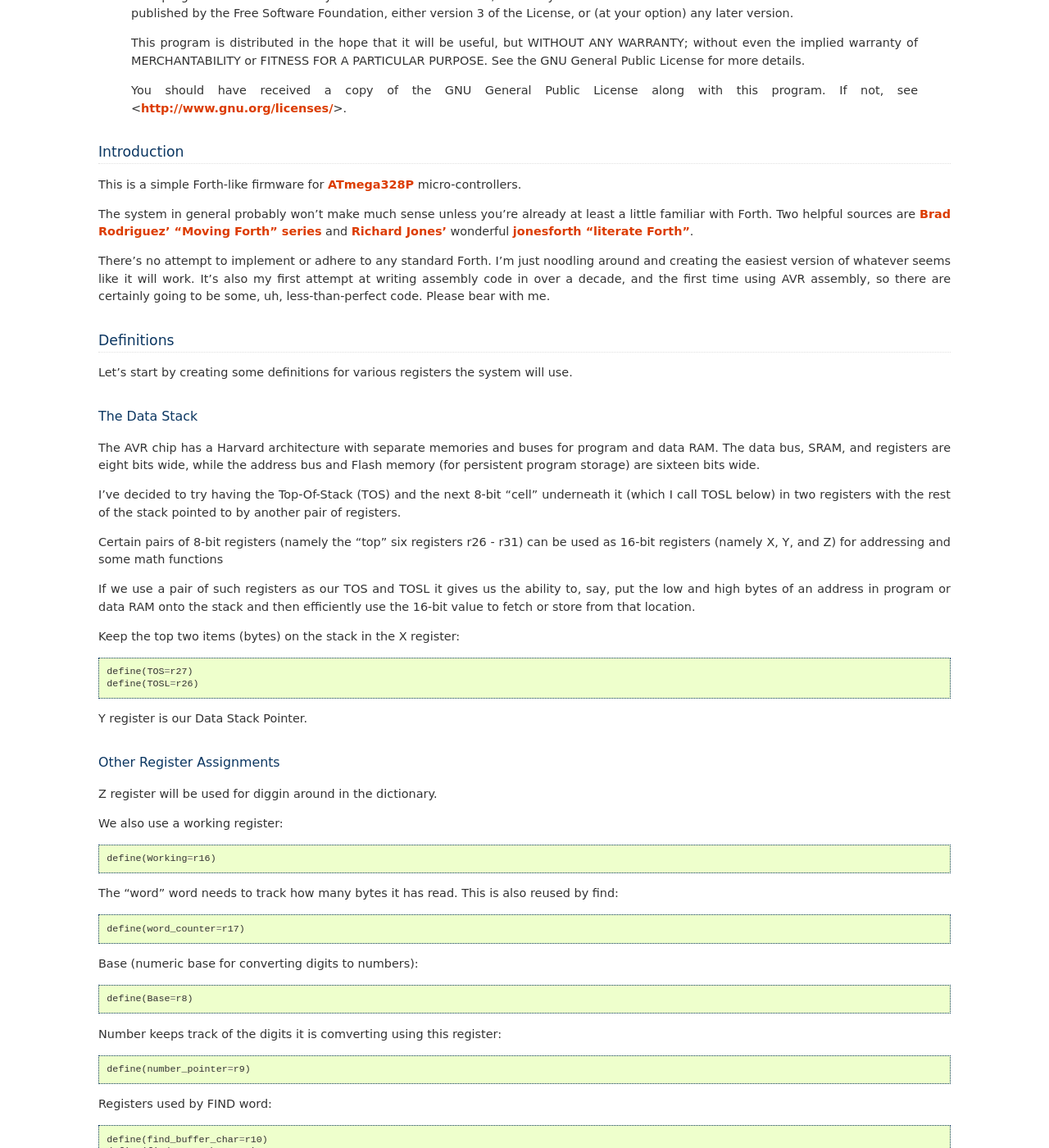
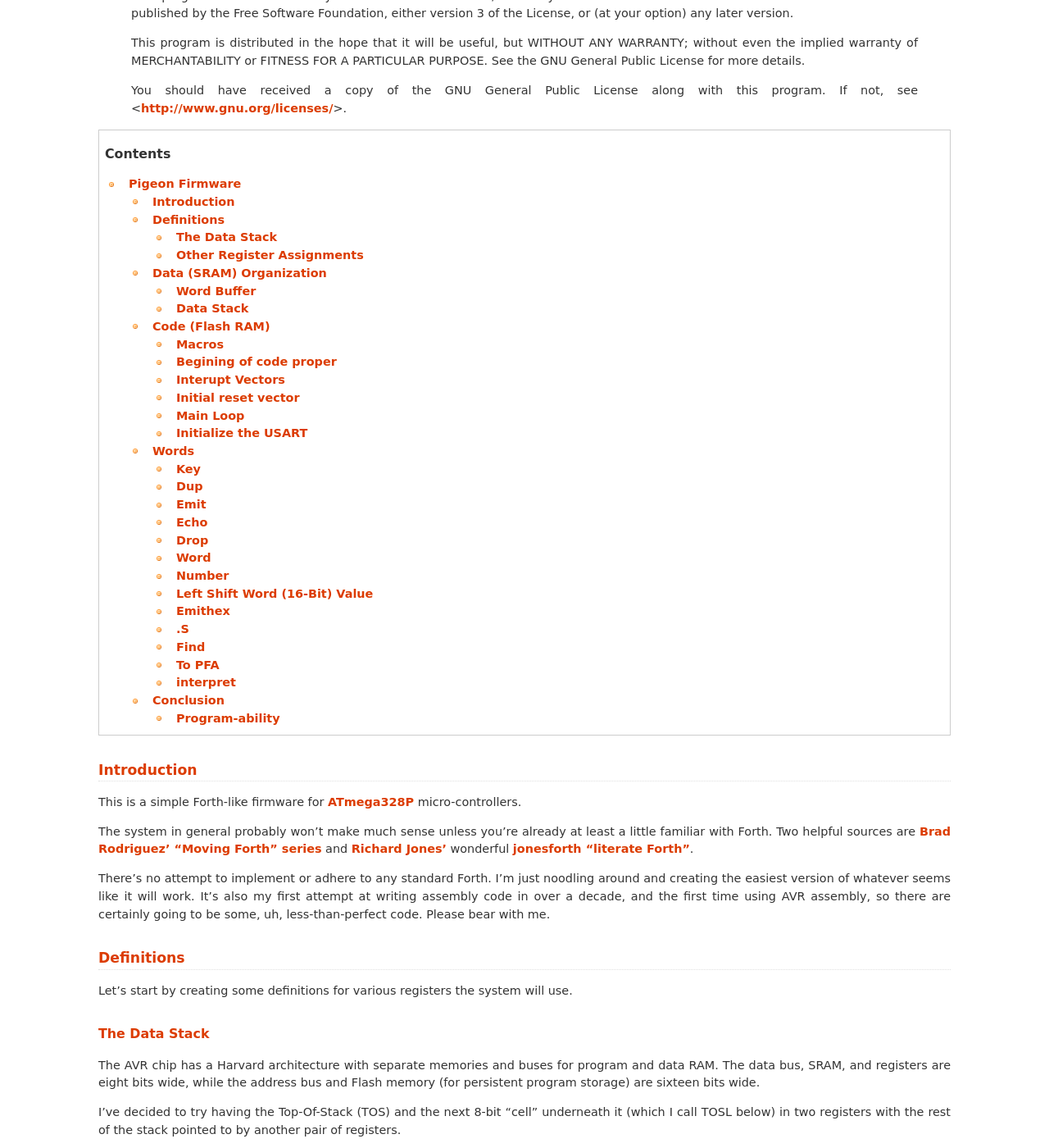
Before and after one commit to PhoenixBureau/PigeonComputer, a Sphinx documentation site: the page built from docs/pigeon_firmware.rst, in a window 1280 px wide and 1400 px high, scrolled down 194 px. Shown: the whole window at 82% size. Built offline with Sphinx 7.4.7, drawn with Linux system fonts in a browser that asks for light colours; some of the changed text lies outside the part shown.

Commit message:
Firmware gets own TOC

```diff
--- a/docs/pigeon_firmware.rst
+++ b/docs/pigeon_firmware.rst
@@ -16,6 +16,10 @@ Pigeon Firmware
 
     You should have received a copy of the GNU General Public License
     along with this program.  If not, see <http://www.gnu.org/licenses/>.
+
+
+.. contents::
+
 
 Introduction
 ------------
@@ -98,7 +102,7 @@ Base (numeric base for converting digits to numbers)::
 
   define(Base=r8)
 
-Number keeps track of the digits it is comverting using this register::
+Number keeps track of the digits it is converting using this register::
 
   define(number_pointer=r9)
 
```
